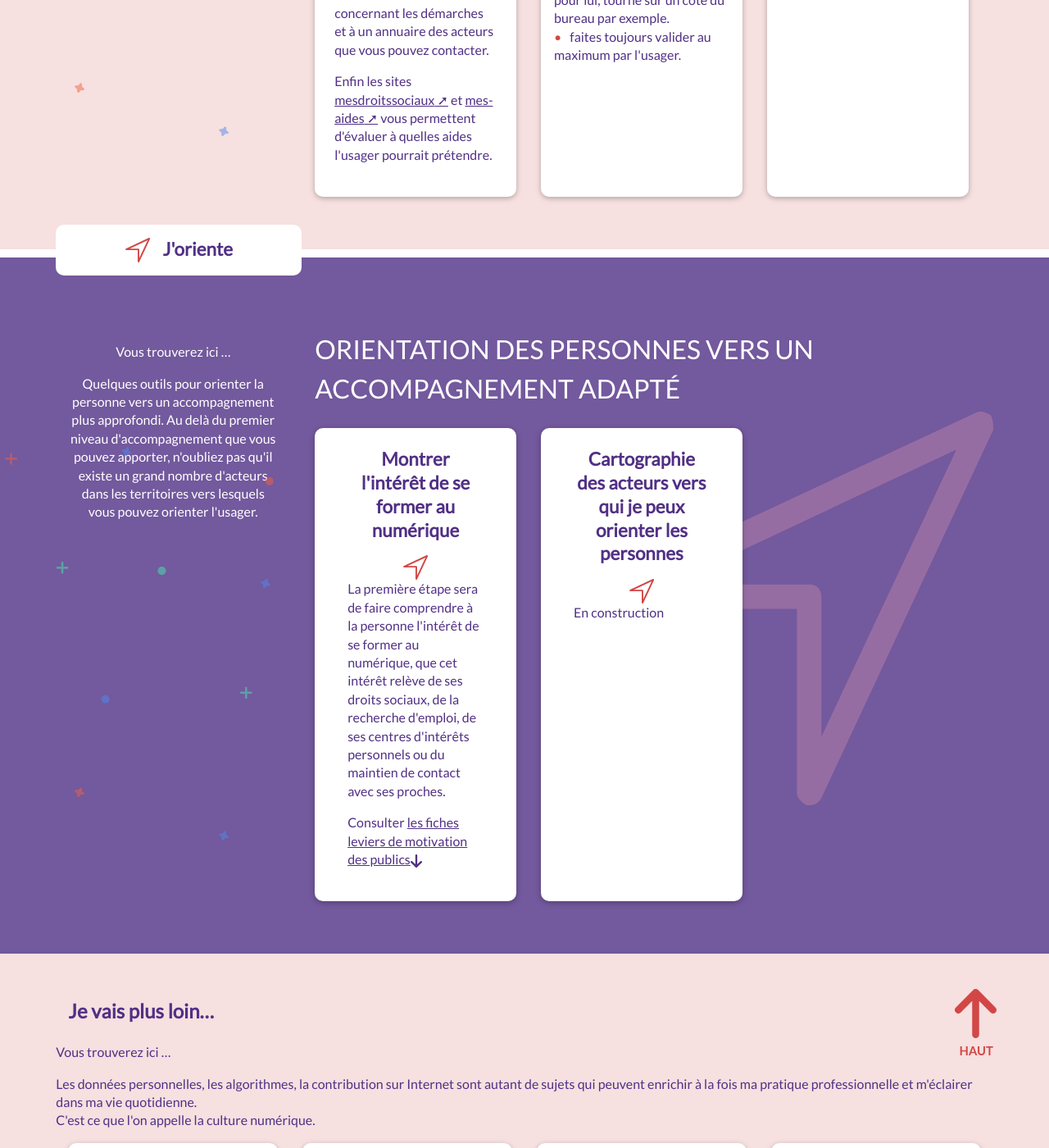
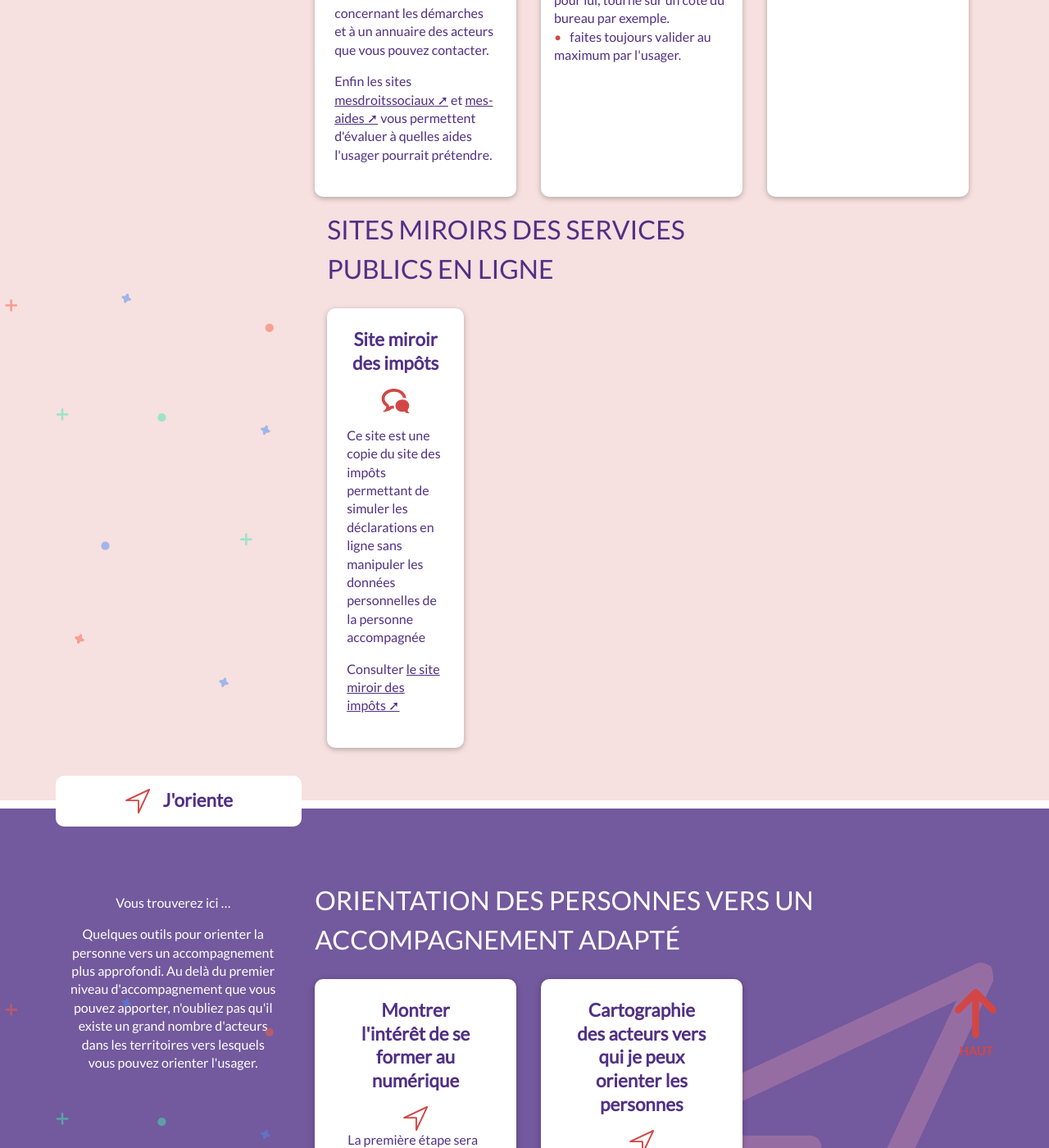
Before and after one commit to SocieteNumerique/kit, a Jekyll site: the page built from index.html, in a window 1280 px wide and 1400 px high, scrolled down 7083 px. Shown: the whole window at 82% size. Built offline with Jekyll 4.4.1, drawn with Linux system fonts in a browser that asks for light colours; nearby versions of some CDN libraries.

Commit message:
Update jaccompagne.html

```diff
--- a/_includes/jaccompagne.html
+++ b/_includes/jaccompagne.html
@@ -143,6 +143,22 @@
                                 </div>
                             </div>
 
+                           <div class="col-md-9 col-12">
+                        <div class="row">
+                            <div class="col-12 mb-3">
+                                <h3>Sites miroirs des services publics en ligne</h3>
+                            </div>
+                            <div class="col-xl-4 col-md-6 col-12 mb-3">
+                                <div class="card px-2 py-4">
+                                    <p class="big">Site miroir des impôts</p>
+                                    <img class="litte-img" src="{{ site.url }}/images/accompagner.svg">
+                                    <div class="text-left pt-3">
+                                        <p>Ce site est une copie du site des impôts permettant de simuler les déclarations en ligne sans manipuler les données personnelles de la personne accompagnée</p>
+                                        <p>Consulter <a href="https://impots.societenumerique.gouv.fr" class="small-img underlink prpl external">le site miroir des impôts</a> </p>
+                                    </div>
+                                </div>
+                            </div>
+
                         </div>
                     </div>
                 </div>
```
